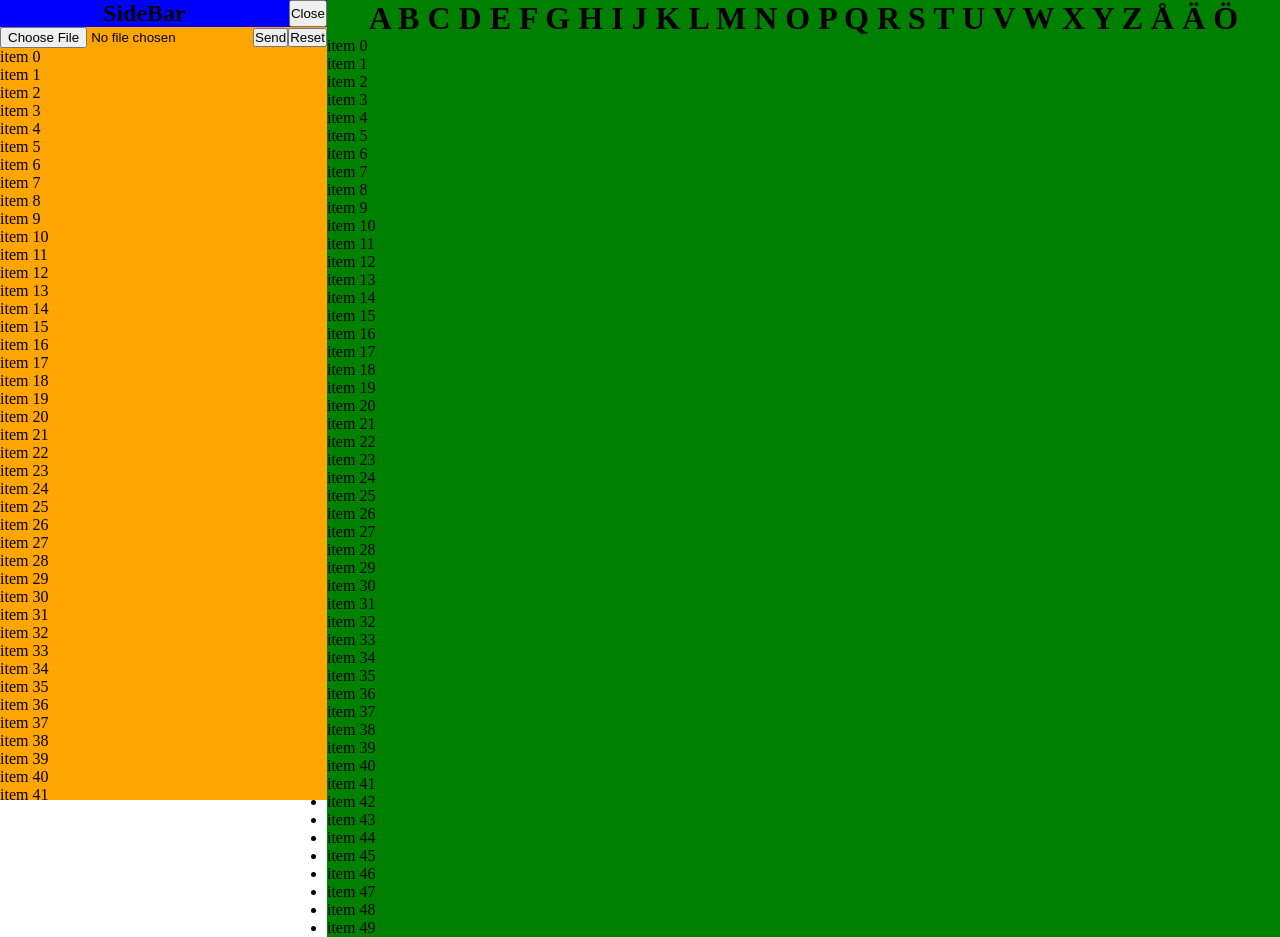
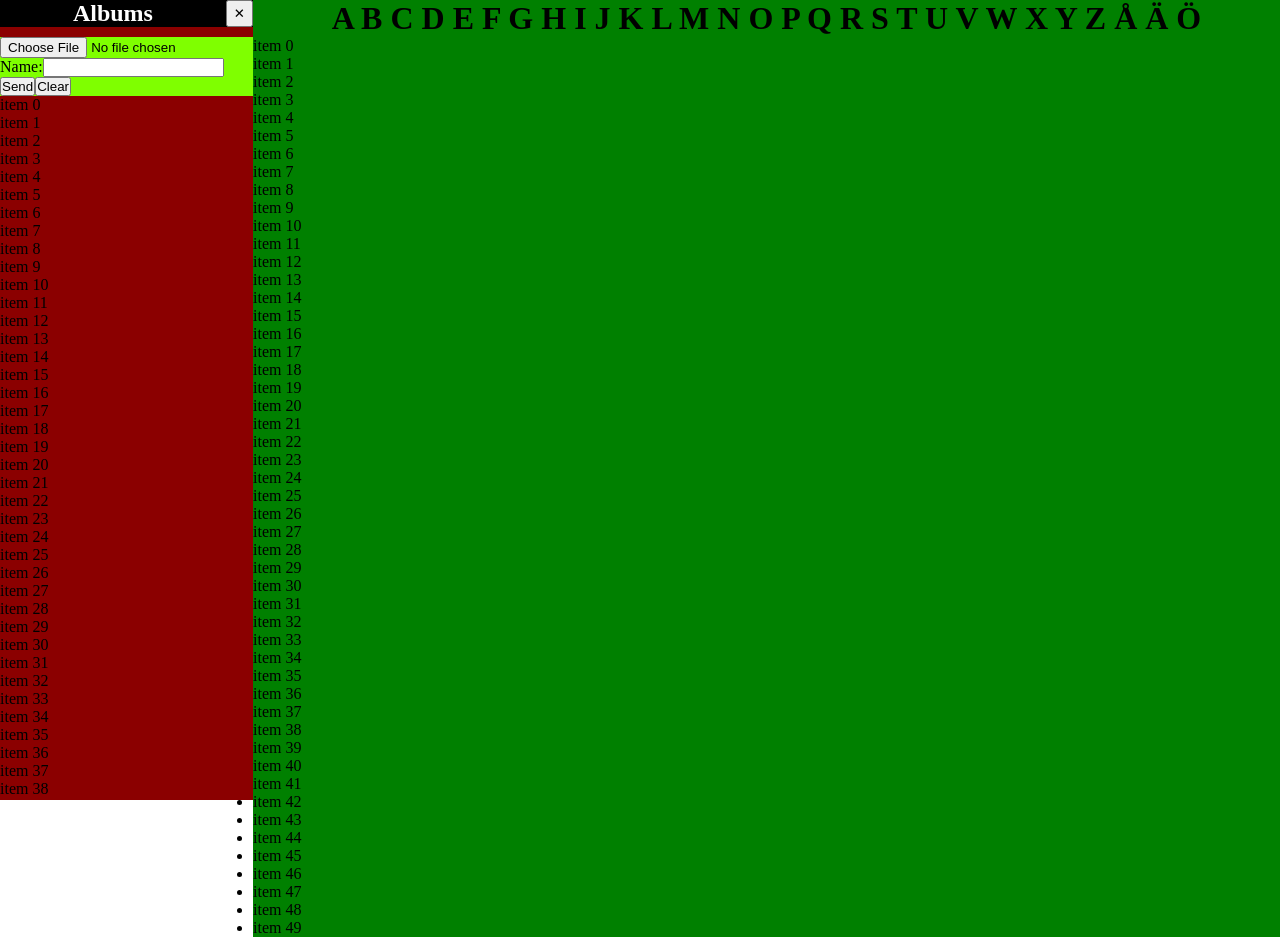
Before and after one commit to vilsuo/bookmark-playlist, a React (Vite) app in the folder client/: page / in a window 1280 px wide. Built offline with nearby package versions, Linux system fonts and the light colour scheme; the HTML template or start-up script is replaced by a standard one.

Commit message:
added name field to file upload form, added sticky header to sidebar

```diff
--- a/client/src/App.tsx
+++ b/client/src/App.tsx
@@ -20,8 +20,8 @@ const Sidebar = ({ handleUpload, albums, playingAlbum, setPlayingAlbum, close }:
   return (
     <div className='sidebar'>
       <div className='sidebar-toolbar'>
-        <h2>SideBar</h2>
-        <button onClick={close}>Close</button>
+        <h2>Albums</h2>
+        <button onClick={close}>&#x2715;</button>
       </div>
 
       <div className='sidebar-container'>
@@ -36,7 +36,7 @@ const Sidebar = ({ handleUpload, albums, playingAlbum, setPlayingAlbum, close }:
         )}
 
         <ul>
-          {[...Array(50).keys()].map(key => (
+          {[...Array(100).keys()].map(key => (
             <li key={key}>
               <span>item {key}</span>
             </li>
--- a/client/src/components/FileForm.tsx
+++ b/client/src/components/FileForm.tsx
@@ -6,6 +6,8 @@ interface FileFormProps {
 
 const FileForm = ({ upload }: FileFormProps) => {
   const [file, setFile] = useState<File | null>();
+  const [name, setName] = useState('');
+
   const inputRef = useRef<HTMLInputElement>(null);
 
   const handleFileReset = () => {
@@ -24,6 +26,7 @@ const FileForm = ({ upload }: FileFormProps) => {
   const handleFileUpload = async () => {
     const formData = new FormData();
     formData.append('file', file, file.name);
+    formData.append('name', name);
 
     try {
       await upload(formData);
@@ -35,7 +38,7 @@ const FileForm = ({ upload }: FileFormProps) => {
   };
 
   return (
-    <div>
+    <div className='file-form'>
       <input
         type='file'
         ref={inputRef}
@@ -44,13 +47,24 @@ const FileForm = ({ upload }: FileFormProps) => {
         required
       />
 
-      <button onClick={handleFileUpload}>
-        Send
-      </button>
+      <label>
+        Name:
+        <input
+          type='text'
+          value={name}
+          onChange={({ target }) => setName(target.value)}
+        />
+      </label>
 
-      <button onClick={handleFileReset}>
-        Reset
-      </button>
+      <div className='actions'>
+        <button onClick={handleFileUpload}>
+          Send
+        </button>
+
+        <button onClick={handleFileReset}>
+          Clear
+        </button>
+      </div>
     </div>
   );
 };
--- a/client/src/components/album/AlbumTable.tsx
+++ b/client/src/components/album/AlbumTable.tsx
@@ -72,11 +72,6 @@ const AlbumTable = ({ albums, playingAlbum, setPlayingAlbum } : LinkListProps) =
 
   return (
     <div>
-      <h2>Albums</h2>
-
-      <p>Column { sortColumn === Column.ARTIST ? 'artist' : 'album' }</p>
-      <p>Order { sortOrder === Order.ASC ? 'asc' : 'desc' }</p>
-
       <table className='album-table'>
         <thead>
           <tr>
--- a/client/src/index.css
+++ b/client/src/index.css
@@ -24,30 +24,40 @@ h1, h2, h3 {
   max-height: 100vh;
 
   top: 0;
-  bottom: 0;
-  /*
-  position: fixed;
-  top: 0;
-  bottom: 0;
+
+  background-color: var(--ma-selected);
+
   min-width: fit-content;
-  overflow-y: scroll;
-  background-color: red;
-  */
 }
 .container .sidebar .sidebar-toolbar {
+  position: sticky;
+  top: 0;
+  z-index: 1;
+
   display: flex;
-  background-color: blue;
+  margin-bottom: 10px;
+  background-color: black;
+  color: white;
+}
+.container .sidebar .sidebar-toolbar button {
+  padding: 2px 6px;
 }
 .container .sidebar .sidebar-toolbar >:first-child {
   margin: 0 auto;
 }
 .container .sidebar .sidebar-container {
-  background-color: orange;
 }
-
 .container .main {
   flex: 1;
   background-color: green;
+}
+
+/* File upload form*/
+.file-form {
+  display: flex;
+  flex-flow: column;
+
+  background-color: chartreuse;
 }
 
 table {
@@ -125,15 +135,15 @@ table thead th.sortable:hover {
 }
 .album-table tbody .album-row td:first-child,
 .album-table tbody .album-row td:nth-child(2) {
-  min-width: 300px;
-  max-width: 300px;
+  min-width: 200px;
+  max-width: 200px;
   overflow: hidden;
   text-overflow: ellipsis;
   white-space: nowrap;
 }
 .album-table tbody .album-row td:first-child {
-  min-width: 200px;
-  max-width: 200px;
+  min-width: 150px;
+  max-width: 150px;
 }
 .album-table th:last-child {
   width: 0;
```
